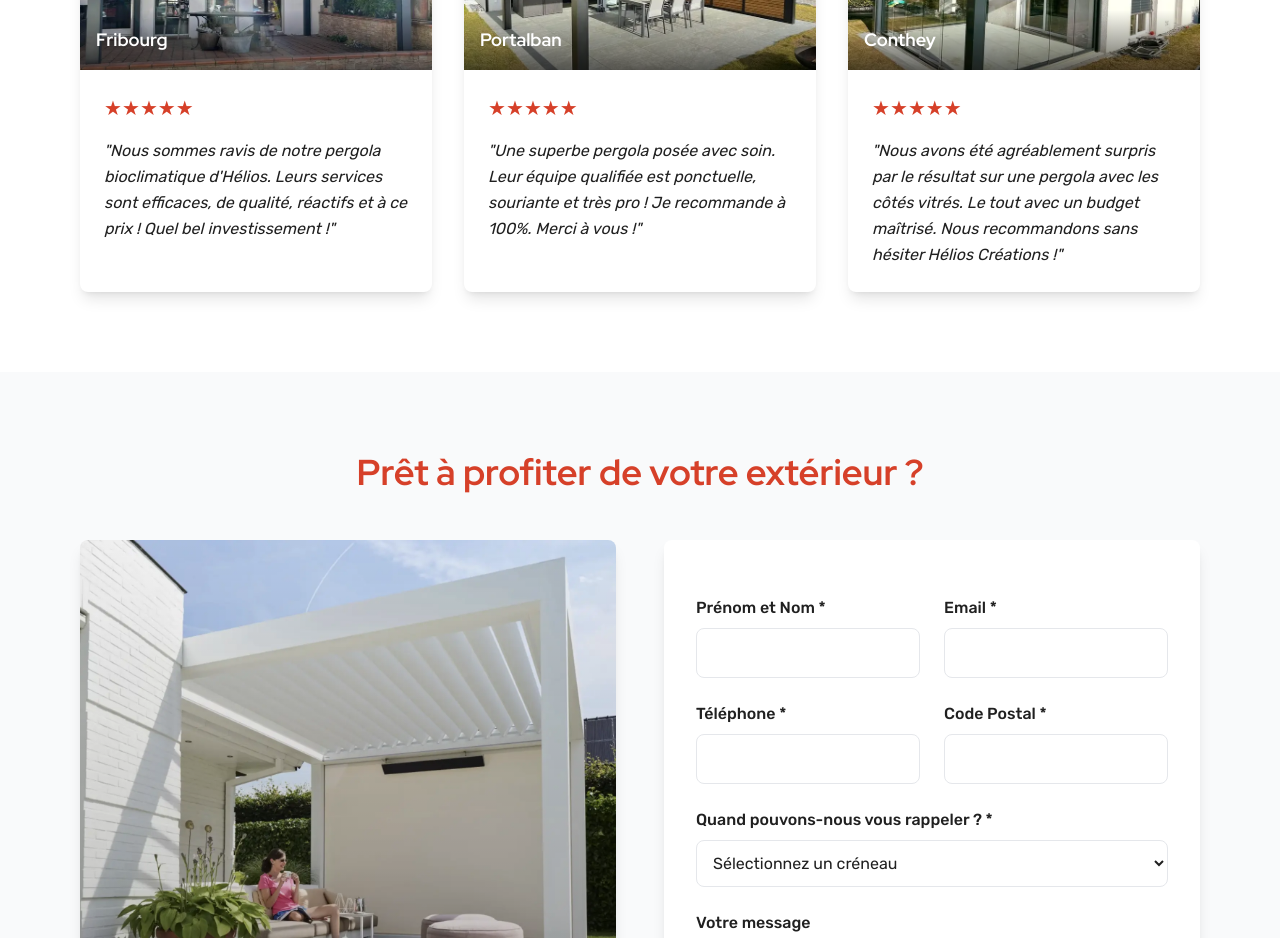
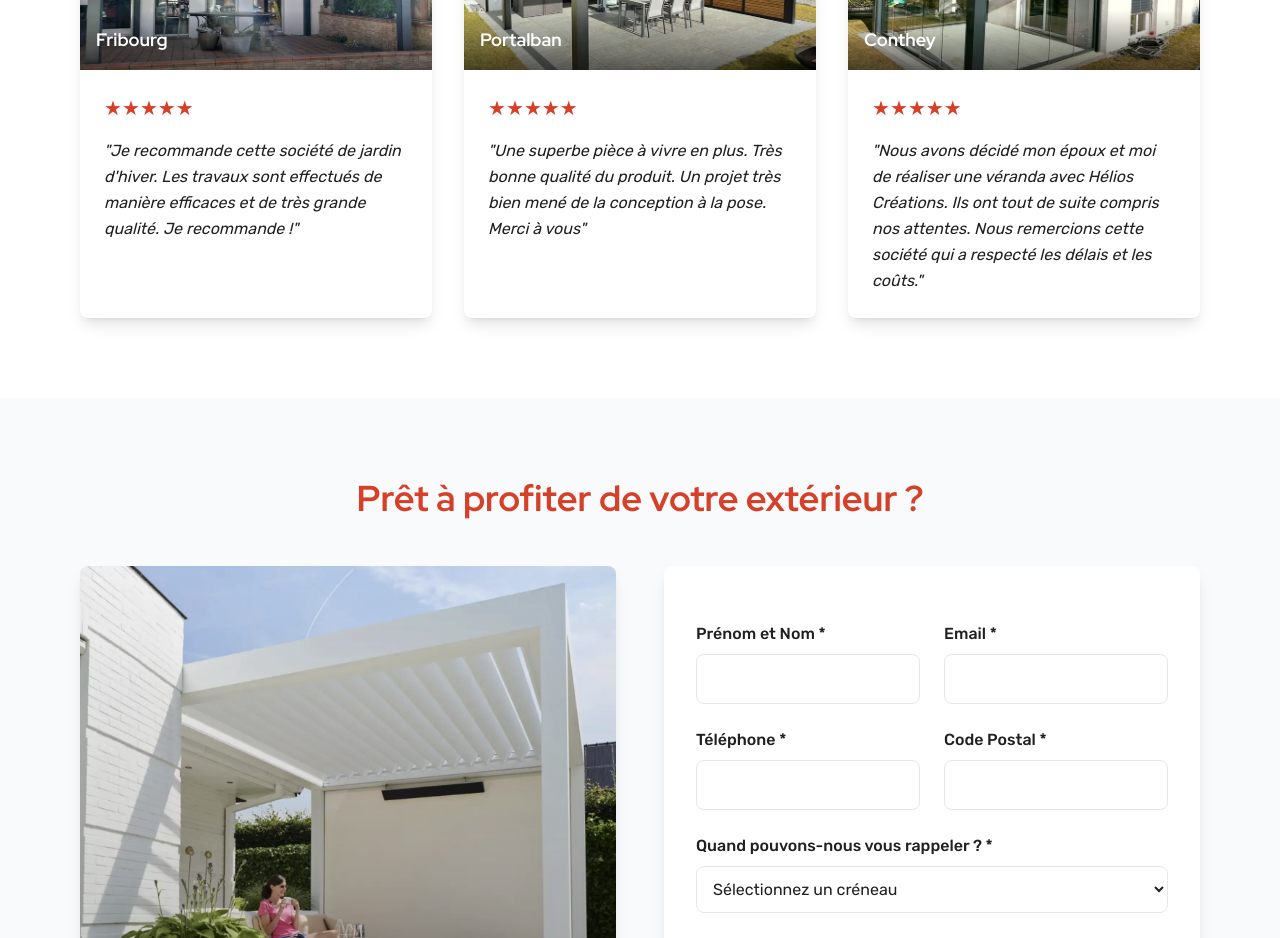
Before and after one commit to Valais-Web/helios-creations-jardin-hiver-lp, a React (Vite) app: page / in a window 1280 px wide. Shown: the part 4560-5498 px from the top of the page. Built offline with nearby package versions, Linux system fonts and the light colour scheme.

Commit message:
Code edited in Lovable Code Editor
Edited UI in Lovable

```diff
--- a/index.html
+++ b/index.html
@@ -6,7 +6,7 @@
     <title>Jardins d'hiver | Hélios Créations SA</title>
     <meta
       name="description"
-      content="Profitez de votre jardin toute l'année avec une pergola bioclimatique haut de gamme, installation sur mesure en Suisse romande. Devis gratuit !"
+      content="Profitez de votre jardin toute l'année avec un jardin d'hiver haut de gamme, installation sur mesure en Suisse romande. Devis gratuit !"
     />
     <link rel="icon" href="/lovable-uploads/1f07a764-feb8-4cd2-a66a-3c4e616ced26.png" type="image/png" />
     <meta name="author" content="Valais Web" />
--- a/src/components/TestimonialsSection.tsx
+++ b/src/components/TestimonialsSection.tsx
@@ -2,19 +2,19 @@ const TestimonialsSection = () => {
   const testimonials = [
     {
       location: "Fribourg",
-      text: "Nous sommes ravis de notre pergola bioclimatique d'Hélios. Leurs services sont efficaces, de qualité, réactifs et à ce prix ! Quel bel investissement !",
-      image: "/lovable-uploads/6d2657b8-4d27-4e2f-b9b8-cdf532e50db2.png"
+      text: "Je recommande cette société de jardin d'hiver. Les travaux sont effectués de manière efficaces et de très grande qualité. Je recommande !",
+      image: "/lovable-uploads/6d2657b8-4d27-4e2f-b9b8-cdf532e50db2.png",
     },
     {
       location: "Portalban",
-      text: "Une superbe pergola posée avec soin. Leur équipe qualifiée est ponctuelle, souriante et très pro ! Je recommande à 100%. Merci à vous !",
-      image: "/lovable-uploads/06419cd7-7b20-4d68-a484-02f45e6ce599.png"
+      text: "Une superbe pièce à vivre en plus. Très bonne qualité du produit. Un projet très bien mené de la conception à la pose. Merci à vous",
+      image: "/lovable-uploads/06419cd7-7b20-4d68-a484-02f45e6ce599.png",
     },
     {
       location: "Conthey",
-      text: "Nous avons été agréablement surpris par le résultat sur une pergola avec les côtés vitrés. Le tout avec un budget maîtrisé. Nous recommandons sans hésiter Hélios Créations !",
-      image: "/lovable-uploads/9b0a9fbd-5a55-4a4f-a25b-1d4465c4c7eb.png"
-    }
+      text: "Nous avons décidé mon époux et moi de réaliser une véranda avec Hélios Créations. Ils ont tout de suite compris nos attentes. Nous remercions cette société qui a respecté les délais et les coûts.",
+      image: "/lovable-uploads/9b0a9fbd-5a55-4a4f-a25b-1d4465c4c7eb.png",
+    },
   ];
 
   return (
@@ -35,9 +35,7 @@ const TestimonialsSection = () => {
                   className="w-full h-full object-cover"
                 />
                 <div className="absolute bottom-0 left-0 right-0 bg-gradient-to-t from-black/60 to-transparent p-4">
-                  <h3 className="text-white font-bold text-lg font-red-hat">
-                    {testimonial.location}
-                  </h3>
+                  <h3 className="text-white font-bold text-lg font-red-hat">{testimonial.location}</h3>
                 </div>
               </div>
 
@@ -45,13 +43,13 @@ const TestimonialsSection = () => {
               <div className="p-6">
                 <div className="flex text-primary mb-4">
                   {[...Array(5)].map((_, i) => (
-                    <span key={i} className="text-xl">★</span>
+                    <span key={i} className="text-xl">
+                      ★
+                    </span>
                   ))}
                 </div>
 
-                <p className="text-foreground font-rubik leading-relaxed italic">
-                  "{testimonial.text}"
-                </p>
+                <p className="text-foreground font-rubik leading-relaxed italic">"{testimonial.text}"</p>
               </div>
             </div>
           ))}
```
